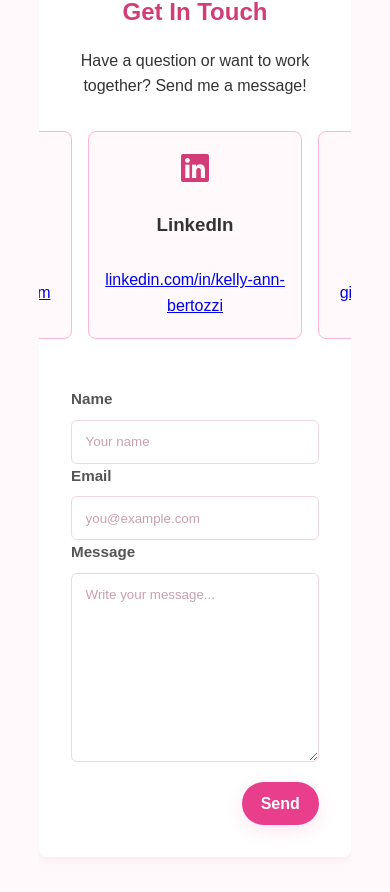
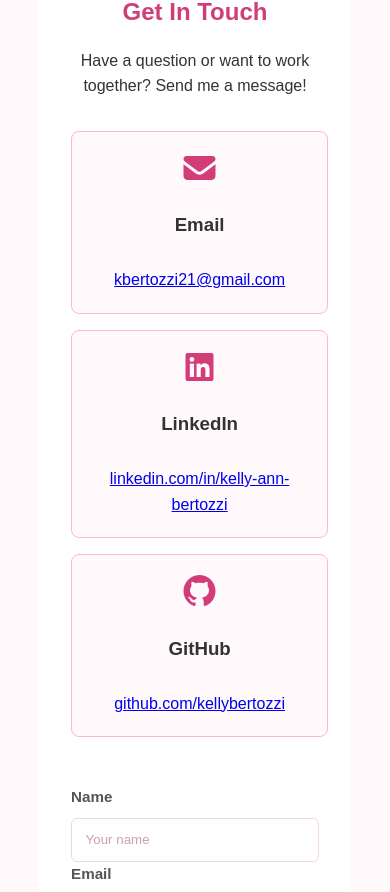
Before and after one commit to kellybertozzi/kellybertozzi.github.io, a React (Create React App) app: page / in a window 390 px wide. Shown: the part 4797-5689 px from the top of the page. Built offline with nearby package versions, Linux system fonts and the light colour scheme.

Commit message:
Made the Contact Cards Responsive
This site is now officially mobile friendly!

```diff
--- a/src/pages/contact.css
+++ b/src/pages/contact.css
@@ -19,11 +19,11 @@
 
 .contact-methods {
     display: flex;
-    flex-wrap: nowrap; /* keep cards on one line when possible */
-    gap: 1rem; /* tighter spacing so cards sit together */
+    flex-wrap: wrap; /* allow wrapping for smaller screens */
+    gap: 1.25rem;
     margin-bottom: 3rem;
-    justify-content: center; /* center the group of cards */
-    align-items: stretch; /* make cards the same height */
+    justify-content: center;
+    align-items: stretch;
 }
 
 .contact-card {
@@ -31,17 +31,16 @@
     padding: 1.25rem 1rem;
     border-radius: 8px;
     text-align: center;
-    flex: 0 1 220px;     /* fixed-ish width so three fit together */
+    flex: 1 1 220px;  /* automatically shrink or grow */
     min-width: 180px;
-    max-width: 240px;    /* keep cards a compact size */
+    max-width: 240px;
     border: 1px solid #ffb6d5;
-    transition: transform 0.3s ease;
+    transition: transform 0.3s ease, box-shadow 0.3s ease;
     display: flex;
-    flex-direction: column; /* stack icon, title, link vertically */
+    flex-direction: column;
     justify-content: center;
     align-items: center;
-    gap: 0.5rem;        /* spacing between elements inside card */
-    margin-top: 0;      /* align baseline with siblings */
+    gap: 0.5rem;
 }
 
 .contact-card:hover {
@@ -52,21 +51,22 @@
 .contact-card i {
     font-size: 2rem;
     color: #d23c77;
-    margin: 0; /* keep icon aligned with title and text */
 }
 
-/* small screens: ensure cards stack and stay full-width */
-@media (max-width: 640px) {
+/* --- 📱 Responsive for mobile --- */
+@media (max-width: 768px) {
     .contact-methods {
-        justify-content: center;
+        flex-direction: column;
+        align-items: center;
+        gap: 1rem;
     }
 
     .contact-card {
-        flex: 1 1 100%;
-        max-width: 100%;
+        width: 90%;           /* take most of the width on mobile */
+        max-width: 350px;     /* prevent it from stretching too wide */
+        flex: none;           /* don't try to shrink/grow weirdly */
     }
 }
-
 
 .contact-form {
     display: grid;
```
